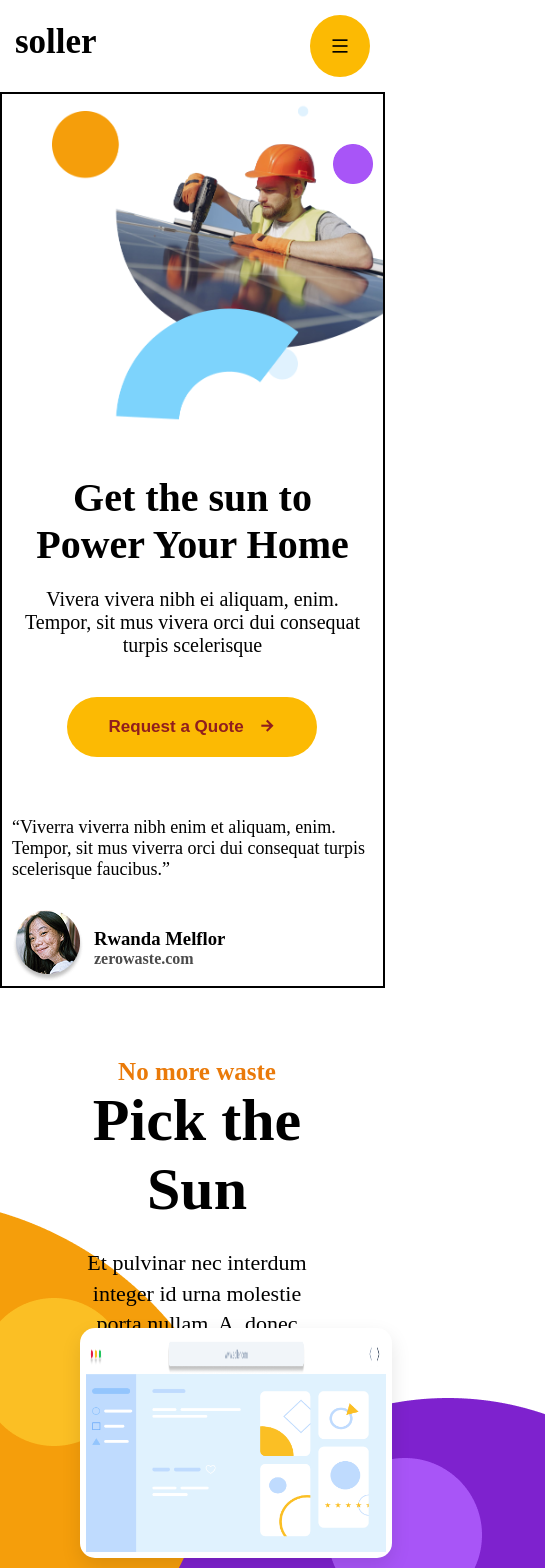
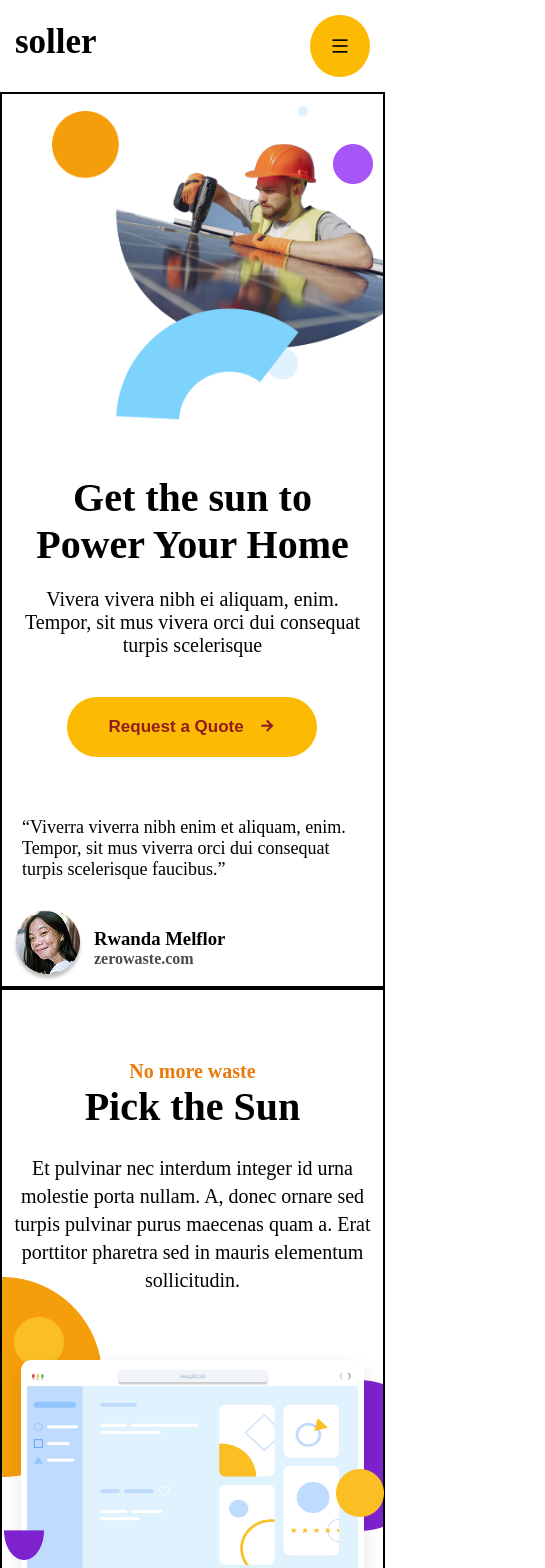
Before and after one commit to RaviPrajapat123/soller, a React (Vite) app: page / in a window 390 px wide. Shown: the top 1568 px of the page, 545 px wide, since content can reach past the window. Built offline with nearby package versions, Linux system fonts and the light colour scheme.

Commit message:
Update MyName.css

```diff
--- a/src/MyName.css
+++ b/src/MyName.css
@@ -783,6 +783,7 @@ button:hover{
 .section_1_left_p2{
     margin-top: 60px;
     font-size: 18px;
+    padding-left: 10px;
     /* text-align: center; */
 }
 
@@ -796,4 +797,124 @@ button:hover{
 .section_1_left_img h4{
     opacity: .7;
 }
+
+.section_2{
+    /* border: 2px solid ; */
+    padding: 0px 0px;
+     padding-top: 70px;
+     width: 385px;
+     padding-bottom: 80px;
+     border: 2px solid;
+     height: auto;
+     /* display: flex;
+     flex-direction: column;
+     justify-content: center; */
 }
+
+.section_2_title{
+    width: 100%;
+    height: 150px;
+    /* margin: 0px auto; */
+    /* border: 2px solid; */
+    /* display: flex; */
+    /* text-align: center; */
+}
+.section_2_title h1{
+    font-size: 40px;
+}
+
+.section_2_title span{
+    font-size: 20px;
+    font-weight: bold;
+    color: #ea7a09;
+}
+.section_2_title p{
+    font-size: 20px;
+    margin-top: 24px;
+    line-height: 1.4;
+}
+
+.section_2_img{
+    display: flex;
+    flex-direction: column;
+    margin: 100px;
+    position: relative;
+    width: 90%;
+    background-color: white;
+    box-shadow:  0px 8px 20px rgb(0, 0, 0,0.1) ;
+    border-radius: 10px;
+    padding: 6px;
+    margin: 0px auto;
+    margin-top: 150px;
+    /* z-index: 10; */
+
+}
+
+
+.section_2_img .section_2_img_1{
+    height: 20px;
+    /* width: 80vw; */
+    z-index: 1;
+    border-top-left-radius: 30px;
+    border-top-right-radius: 30px;
+    background-color: white;
+
+}
+.section_2_img .section_2_img_2{
+    z-index: 1;
+
+}
+.Ellipse14{
+    /* width: 200px;
+    height: 700px; */
+    position: absolute;
+    top: -83px;
+  left: -19px;
+  width: 100px;
+  z-index: -30;
+    /* border-radius: 10%; */
+}
+
+.Ellipse14_16{
+    position: absolute;
+    top: -43px;
+  left: -7px;
+  z-index: -30;
+  width: 50px;
+  /* display: none; */
+}
+
+.Ellipse15{
+    position: absolute;
+    right: -19px;
+    top:20px;
+    z-index: -30;
+    width: 100px;
+    /* display: none; */
+}
+
+.Ellipse16{
+    width: 48px;
+    height: 48px;
+    position: absolute;
+    top: 109px;
+    right: -20px;
+    z-index: 2;
+}
+.Ellipse17{
+    width: 40px;
+    height: 30px;
+    position: absolute;
+    top:170px;
+    left:-17px;
+    z-index: 2;
+    /* display: none; */
+}
+
+.Ellipse18 {
+    display: none;
+}
+
+
+
+}
```
